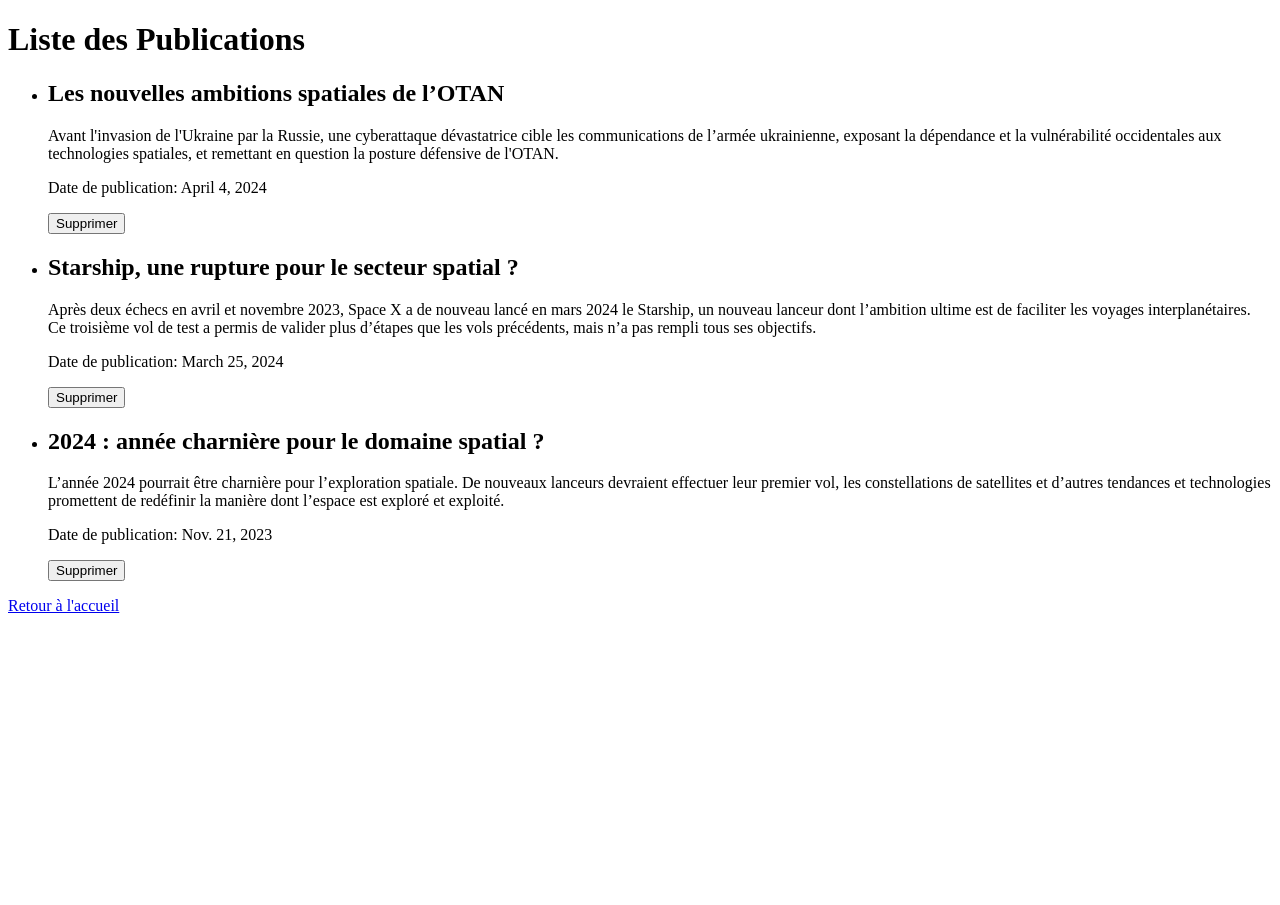
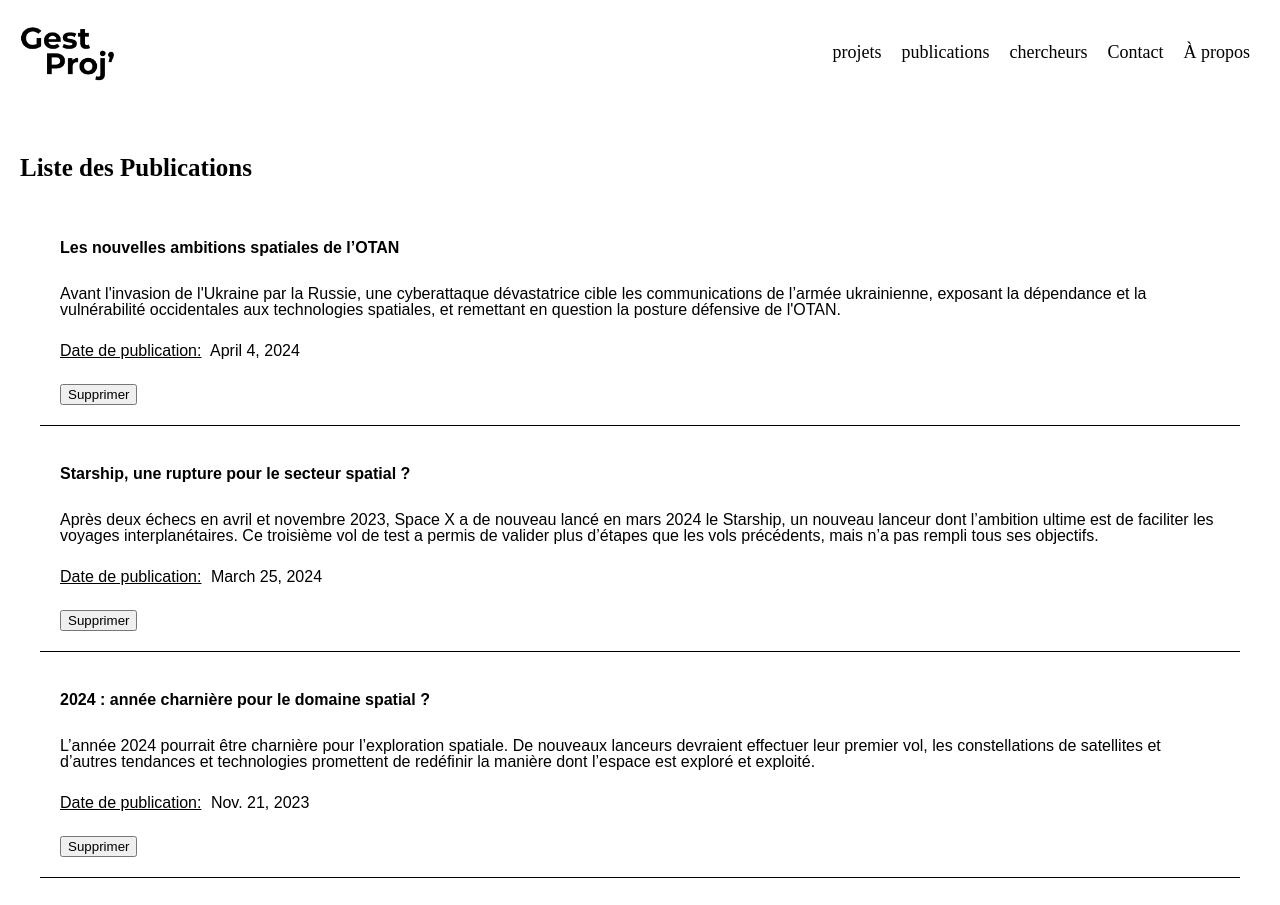
Before and after one commit to TanguyMorel/td-djangorestapi-MOREL-TANGUY, a Django app: page /publications/ in a window 1280 px wide. Before the commit the page ends 613 px from the top, so only its background shows below. Run offline with Django 5.2, Linux system fonts and the light colour scheme; data comes from the database, SQL or seed files in the repository.

Commit message:
add: style on publication list

```diff
--- /dev/null
+++ b/projects/static/css/publication_list.css
@@ -0,0 +1,73 @@
+header {
+  width: 100%;
+  height: fit-content;
+}
+
+header nav {
+  display: flex;
+  justify-content: space-between;
+  padding: 20px;
+}
+
+nav img {
+  width: 100px;
+  height: auto;
+}
+
+nav ul {
+  display: flex;
+  width: fit-content;
+  justify-content: space-evenly;
+  align-items: center;
+}
+
+nav ul li {
+  padding: 0 10px;
+}
+
+nav ul li a {
+  text-decoration: none;
+  color: black;
+  font-size: 18px;
+  font-family: "montserrat";
+}
+
+section {
+  display: flex;
+  flex-direction: column;
+  gap: 20px;
+  height: 700px;
+  padding: 50px 20px;
+}
+
+section h1 {
+  font-family: "montserrat";
+  font-weight: bolder;
+  font-size: 25px;
+}
+
+section ul {
+  display: flex;
+  flex-direction: column;
+  gap: 20px;
+  padding: 20px;
+}
+
+section ul li {
+  display: flex;
+  flex-direction: column;
+  gap: 25px;
+  padding: 20px;
+  width: fit-content;
+  border-bottom: solid 1px black;
+}
+
+section ul li h2 {
+  font-weight: bold;
+  padding-bottom: 5px;
+}
+
+.publication-date {
+  text-decoration: underline;
+  padding-right: 5px;
+}
--- a/projects/templates/projects/publication_list.html
+++ b/projects/templates/projects/publication_list.html
@@ -1,10 +1,36 @@
-<!-- list_publications.html -->
+{% load static %}
 <!DOCTYPE html>
 <html>
   <head>
     <title>Liste des Publications</title>
+    <link rel="stylesheet" href="{% static 'css/reset.css'%}" />
+    <link rel="stylesheet" href="{% static 'css/publication_list.css'%}" />
   </head>
   <body>
+    <header>
+      <nav>
+        <a href="{% url 'home'%}">
+          <img
+            src="{% static 'images/logo.png' %}"
+            alt="Logo de l'application"
+          />
+        </a>
+        <ul>
+          <li>
+            <a href="{% url 'projects_list' %}">projets</a>
+          </li>
+          <li>
+            <a href="{% url 'publication_list' %}">publications</a>
+          </li>
+          <li>
+            <a href="{% url 'researchers_list' %}">chercheurs</a>
+          </li>
+          <li><a href="#"> Contact </a></li>
+          <li><a href="#"> À propos </a></li>
+        </ul>
+      </nav>
+    </header>
+    <section>
       <h1>Liste des Publications</h1>
 
       <ul>
@@ -12,7 +38,10 @@
         <li>
           <h2>{{ publication.title }}</h2>
           <p>{{ publication.summary }}</p>
-        <p>Date de publication: {{ publication.publication_date }}</p>
+          <p>
+            <span class="publication-date"> Date de publication:</span>
+            {{ publication.publication_date }}
+          </p>
 
           <!-- Formulaire pour supprimer la publication -->
           <form
@@ -25,6 +54,6 @@
         </li>
         {% endfor %}
       </ul>
-    <a href="{% url 'home' %}">Retour à l'accueil</a>
+    </section>
   </body>
 </html>
```
Lines whose indentation alone changed are shown as unchanged.
